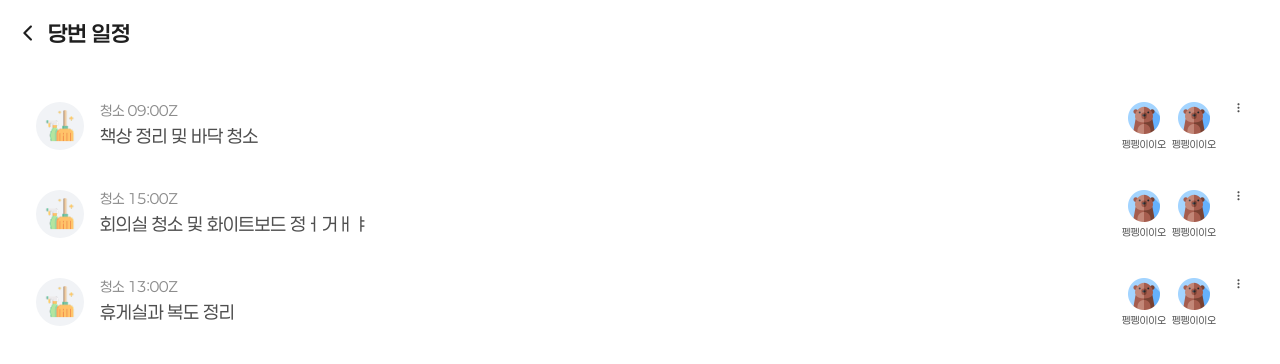
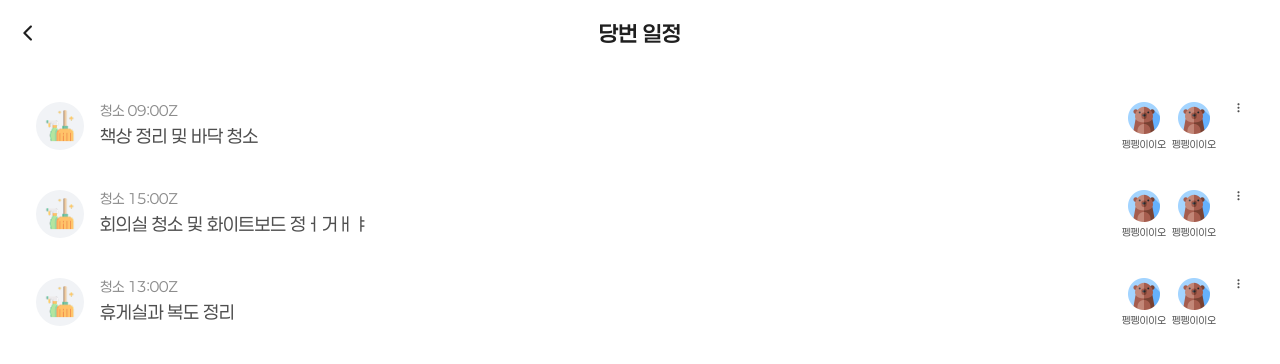
Before and after one commit to chaney1475/chainG, a Next.js app in the folder frontend/: page /duty in a window 1280 px wide. Shown: the top 364 px of the page. Built offline with nearby package versions, Linux system fonts and the light colour scheme; no server answers; what next-redux-wrapper would draw is missing.

Commit message:
design: TopHeader 중앙정렬

```diff
--- a/frontend/src/components/TopHeader/index.tsx
+++ b/frontend/src/components/TopHeader/index.tsx
@@ -22,8 +22,9 @@ export const TopHeader = memo(function TopHeader({ title }: TopHeaderProps) {
           width={24}
           height={24}
         />
-        {title}
       </HeaderButton>
+      {title}
+      <HeaderButton />
     </Container>
   )
 })
--- a/frontend/src/components/TopHeader/styles.ts
+++ b/frontend/src/components/TopHeader/styles.ts
@@ -2,6 +2,11 @@ import styled from '@emotion/styled'
 
 export const Container = styled.div`
   padding: 20px 16px;
+  display: flex;
+  align-items: center;
+  justify-content: space-between;
+  ${({ theme }) => theme.typography.styles.title};
+  color: ${({ theme }) => theme.color.text.regular};
 `
 
 export const HeaderButton = styled.button`
@@ -9,9 +14,10 @@ export const HeaderButton = styled.button`
   border: none;
   padding: 0;
   cursor: pointer;
-  ${({ theme }) => theme.typography.styles.title};
-  color: ${({ theme }) => theme.color.text.regular};
   display: flex;
   align-items: center;
+  color: ${({ theme }) => theme.color.text.regular};
   gap: 8px;
+  width: 24px;
+  height: 24px;
 `
```
